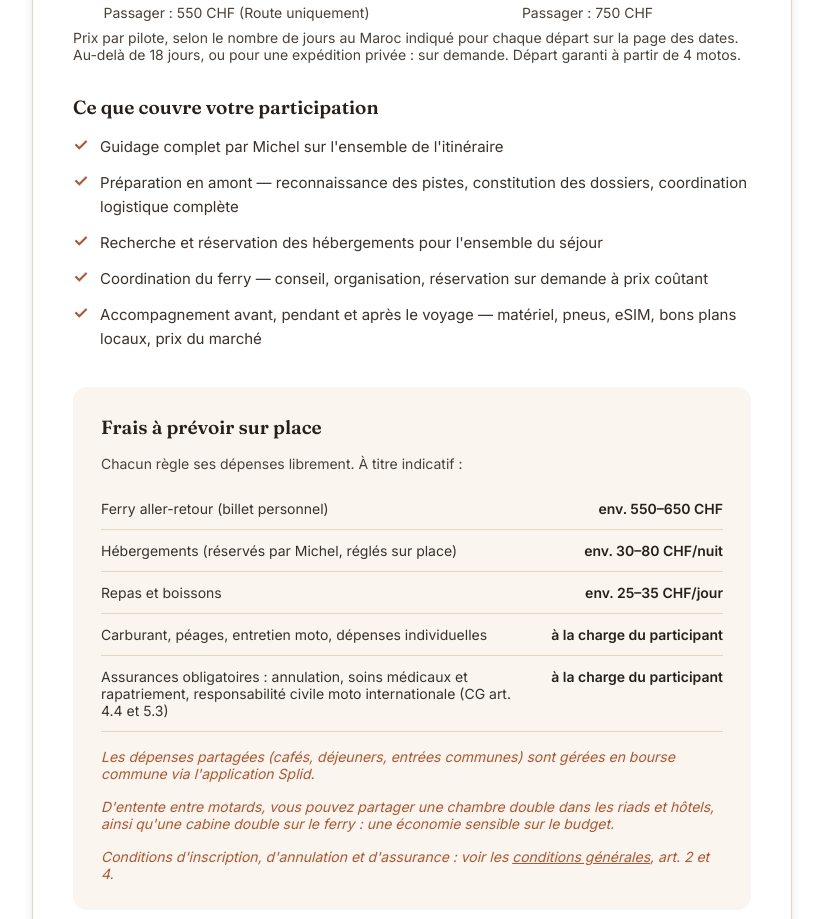
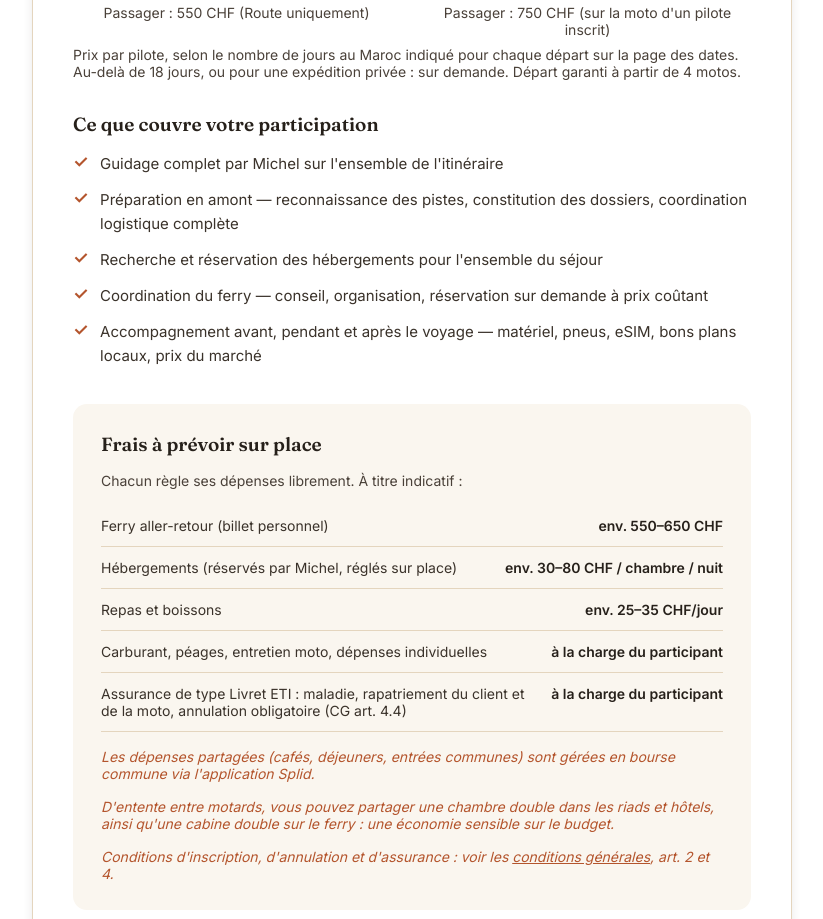
Before and after one commit to MEtienne65/SMR, a plain HTML site: page tarifs.html in a window 1280 px wide. Shown: the part 701-1620 px from the top of the page, without its empty margins (228-1051 px from the left). Drawn offline with Linux system fonts and the light colour scheme.

Commit message:
Add files via upload

```diff
--- a/tarifs.html
+++ b/tarifs.html
@@ -179,7 +179,7 @@ footer.site-footer{background:var(--dark);color:#D1D5DB;padding-top:56px;padding
       <span class="badge">GROUPE VOLONTAIREMENT RESTREINT</span>
       <div class="pricing-grid">
         <div class="pricing-col"><div class="pricing-label">Format court</div><div class="pricing-dates">10 à 12 jours au Maroc</div><div class="pricing-amount">990 CHF</div><div class="pricing-sub">Passager : 550 CHF (Route uniquement)</div></div>
-        <div class="pricing-col"><div class="pricing-label">Format long</div><div class="pricing-dates">13 à 18 jours au Maroc</div><div class="pricing-amount">1'350 CHF</div><div class="pricing-sub">Passager : 750 CHF</div></div>
+        <div class="pricing-col"><div class="pricing-label">Format long</div><div class="pricing-dates">13 à 18 jours au Maroc</div><div class="pricing-amount">1'350 CHF</div><div class="pricing-sub">Passager : 750 CHF (sur la moto d'un pilote inscrit)</div></div>
       </div>
       <p class="sub-text">Prix par pilote, selon le nombre de jours au Maroc indiqué pour chaque départ sur la page des dates. Au-delà de 18 jours, ou pour une expédition privée : sur demande. Départ garanti à partir de 4 motos.</p>
       <h3>Ce que couvre votre participation</h3>
@@ -195,10 +195,10 @@ footer.site-footer{background:var(--dark);color:#D1D5DB;padding-top:56px;padding
         <p class="small-intro">Chacun règle ses dépenses librement. À titre indicatif :</p>
         <div class="table">
           <div class="table-row"><span class="table-label">Ferry aller-retour (billet personnel)</span><span class="table-value">env. 550–650 CHF</span></div>
-          <div class="table-row"><span class="table-label">Hébergements (réservés par Michel, réglés sur place)</span><span class="table-value">env. 30–80 CHF/nuit</span></div>
+          <div class="table-row"><span class="table-label">Hébergements (réservés par Michel, réglés sur place)</span><span class="table-value">env. 30–80 CHF / chambre / nuit</span></div>
           <div class="table-row"><span class="table-label">Repas et boissons</span><span class="table-value">env. 25–35 CHF/jour</span></div>
           <div class="table-row"><span class="table-label">Carburant, péages, entretien moto, dépenses individuelles</span><span class="table-value">à la charge du participant</span></div>
-          <div class="table-row"><span class="table-label">Assurances obligatoires : annulation, soins médicaux et rapatriement, responsabilité civile moto internationale (CG art. 4.4 et 5.3)</span><span class="table-value">à la charge du participant</span></div>
+          <div class="table-row"><span class="table-label">Assurance de type Livret ETI : maladie, rapatriement du client et de la moto, annulation obligatoire (CG art. 4.4)</span><span class="table-value">à la charge du participant</span></div>
         </div>
         <p class="note-italic">Les dépenses partagées (cafés, déjeuners, entrées communes) sont gérées en bourse commune via l'application Splid.</p>
         <p class="note-italic">D'entente entre motards, vous pouvez partager une chambre double dans les riads et hôtels, ainsi qu'une cabine double sur le ferry : une économie sensible sur le budget.</p>
```
